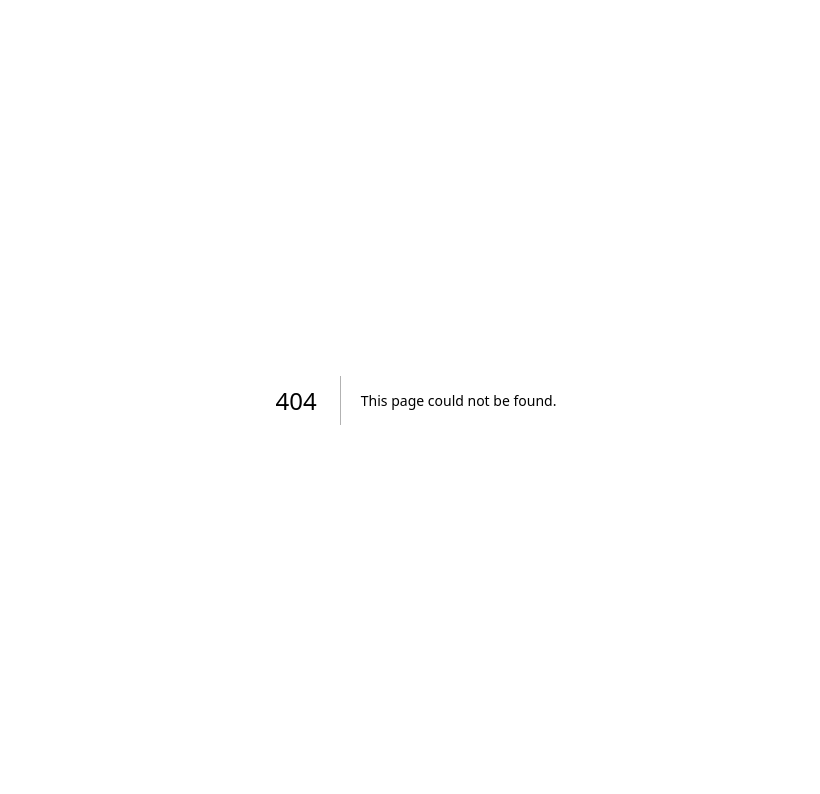
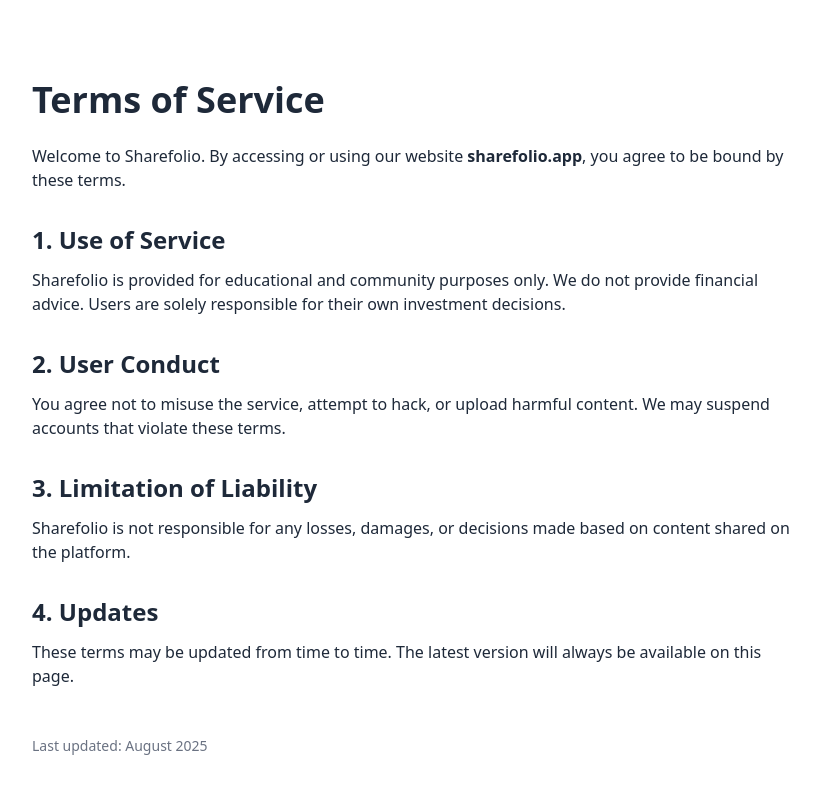
Before and after one commit to MartMello/sharefolio, a Next.js app: page /terms in a window 1280 px wide. Before the commit this address had no page. Shown: the top 794 px of the page, without its empty margins (224-1044 px from the left). Built offline with nearby package versions, Linux system fonts and the light colour scheme.

Commit message:
footer terms update

```diff
--- a/src/app/page.tsx
+++ b/src/app/page.tsx
@@ -283,7 +283,7 @@
 
             <div className="flex justify-center space-x-8 text-sm text-gray-600">
               <a href="/privacy" className="hover:text-blue-700 transition-colors">Privacy Policy</a>
-              <a href="#" className="hover:text-blue-700 transition-colors">Terms of Service</a>
+              <a href="/terms" className="hover:text-blue-700 transition-colors">Terms of Service</a>
             </div>
           </div>
 
--- /dev/null
+++ b/src/app/terms/page.tsx
@@ -0,0 +1,39 @@
+"use client"
+
+export default function TermsPage() {
+  return (
+    <div className="min-h-screen bg-white py-20 px-6">
+      <div className="max-w-3xl mx-auto text-gray-800">
+        <h1 className="text-4xl font-semibold mb-6">Terms of Service</h1>
+        <p className="mb-4">
+          Welcome to Sharefolio. By accessing or using our website
+          <strong> sharefolio.app</strong>, you agree to be bound by these terms.
+        </p>
+
+        <h2 className="text-2xl font-semibold mt-8 mb-3">1. Use of Service</h2>
+        <p className="mb-4">
+          Sharefolio is provided for educational and community purposes only.
+          We do not provide financial advice. Users are solely responsible for their own investment decisions.
+        </p>
+
+        <h2 className="text-2xl font-semibold mt-8 mb-3">2. User Conduct</h2>
+        <p className="mb-4">
+          You agree not to misuse the service, attempt to hack, or upload harmful content.
+          We may suspend accounts that violate these terms.
+        </p>
+
+        <h2 className="text-2xl font-semibold mt-8 mb-3">3. Limitation of Liability</h2>
+        <p className="mb-4">
+          Sharefolio is not responsible for any losses, damages, or decisions made based on content shared on the platform.
+        </p>
+
+        <h2 className="text-2xl font-semibold mt-8 mb-3">4. Updates</h2>
+        <p className="mb-4">
+          These terms may be updated from time to time. The latest version will always be available on this page.
+        </p>
+
+        <p className="text-sm text-gray-500 mt-12">Last updated: August 2025</p>
+      </div>
+    </div>
+  )
+}
```
